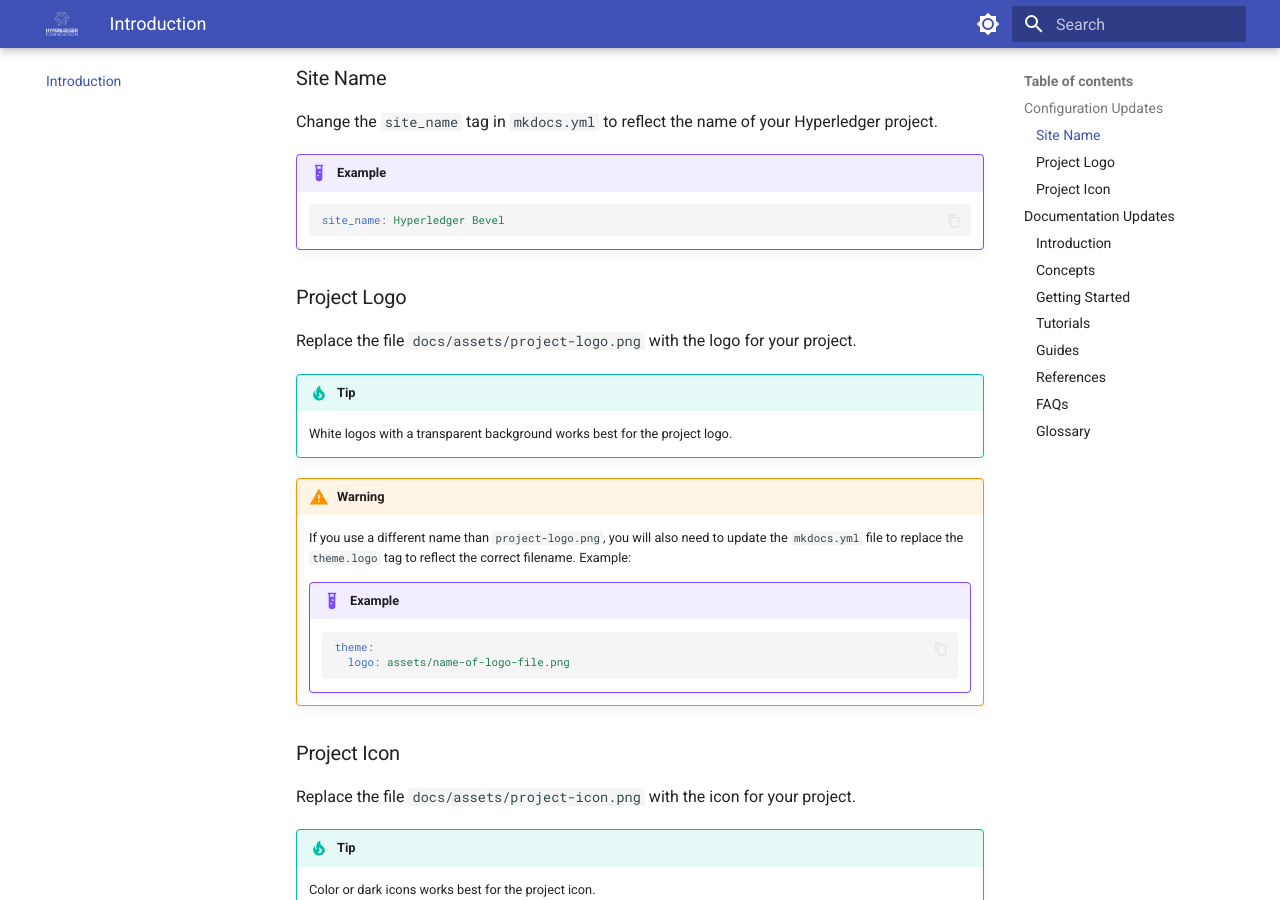
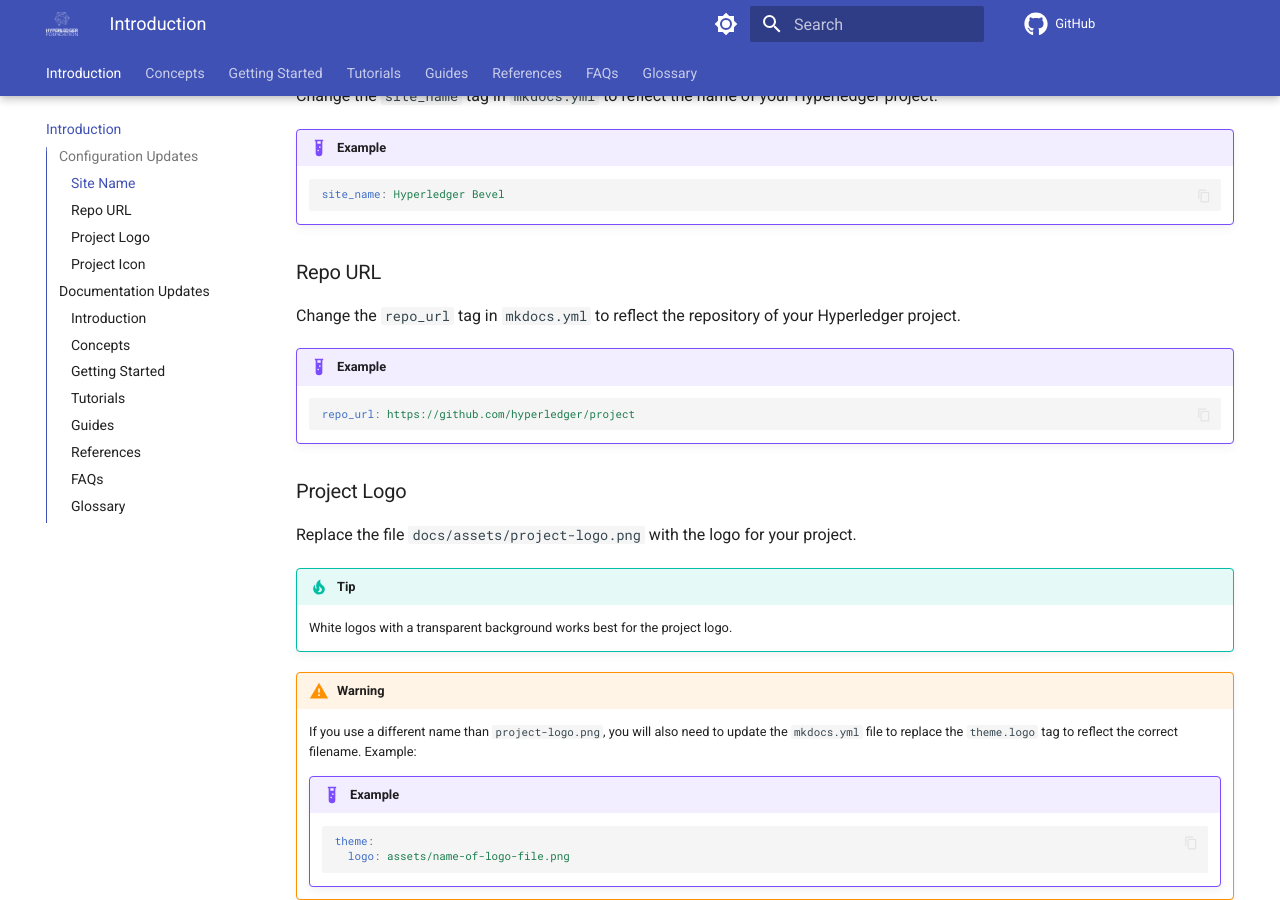
Before and after one commit to hyperledger-labs/documentation-template, an MkDocs documentation site: the page built from docs/index.md, in a window 1280 px wide and 900 px high, scrolled down 400 px. Built offline with MkDocs 1.6.1 and Material for MkDocs 9.7.7, drawn with Linux system fonts in a browser that asks for light colours; comment, search, counter and statistics services are not loaded.

Commit message:
config options
Signed-off-by: Tracy Kuhrt <tracy.a.kuhrt@accenture.com>

````diff
--- a/docs/index.md
+++ b/docs/index.md
@@ -13,6 +13,15 @@ Change the `site_name` tag in `mkdocs.yml` to reflect the name of your Hyperledg
 !!! example
     ``` yaml
     site_name: Hyperledger Bevel
+    ```
+
+### Repo URL
+
+Change the `repo_url` tag in `mkdocs.yml` to reflect the repository of your Hyperledger project.
+
+!!! example
+    ``` yaml
+    repo_url: https://github.com/hyperledger/project
     ```
 
 ### Project Logo
--- a/mkdocs.yml
+++ b/mkdocs.yml
@@ -1,8 +1,11 @@
 site_name: Hyperledger Project
+repo_url: https://github.com/tkuhrt/documentation-template
 theme:
   name: material
   logo: assets/project-logo.png
   favicon: assets/project-icon.png
+  icon:
+    repo: fontawesome/brands/github
   palette:
     # Palette toggle for light mode
     - media: "(prefers-color-scheme: light)"
@@ -22,9 +25,11 @@ theme:
   - navigation.footer
   - navigation.instant
   - navigation.tabs
+  - navigation.tabs.sticky
   - navigation.top
   - navigation.tracking
   - toc.follow
+  - toc.integrate
 markdown_extensions:
   - abbr
   - admonition
````
